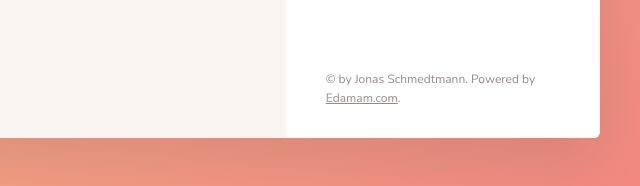
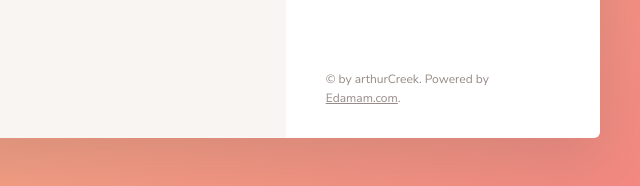
Before and after one commit to arthurCreek/arthurCreek.github.io, a website built with webpack: page dist/index.html in a window 1280 px wide. Shown: the part 1013-1199 px from the top of the page, 640-1280 px from the left. Built offline with nearby package versions, Linux system fonts and the light colour scheme; some packages are replaced by stand-ins of ours; no server answers.

Commit message:
Updated author

```diff
--- a/dist/index.html
+++ b/dist/index.html
@@ -429,7 +429,7 @@
             </ul>
 
             <div class="copyright">
-                &copy; by Jonas Schmedtmann. Powered by
+                &copy; by arthurCreek. Powered by
                 <a href="https://www.edamam.com" target="_blank" class="link">Edamam.com</a>.
             </div>
 
```
